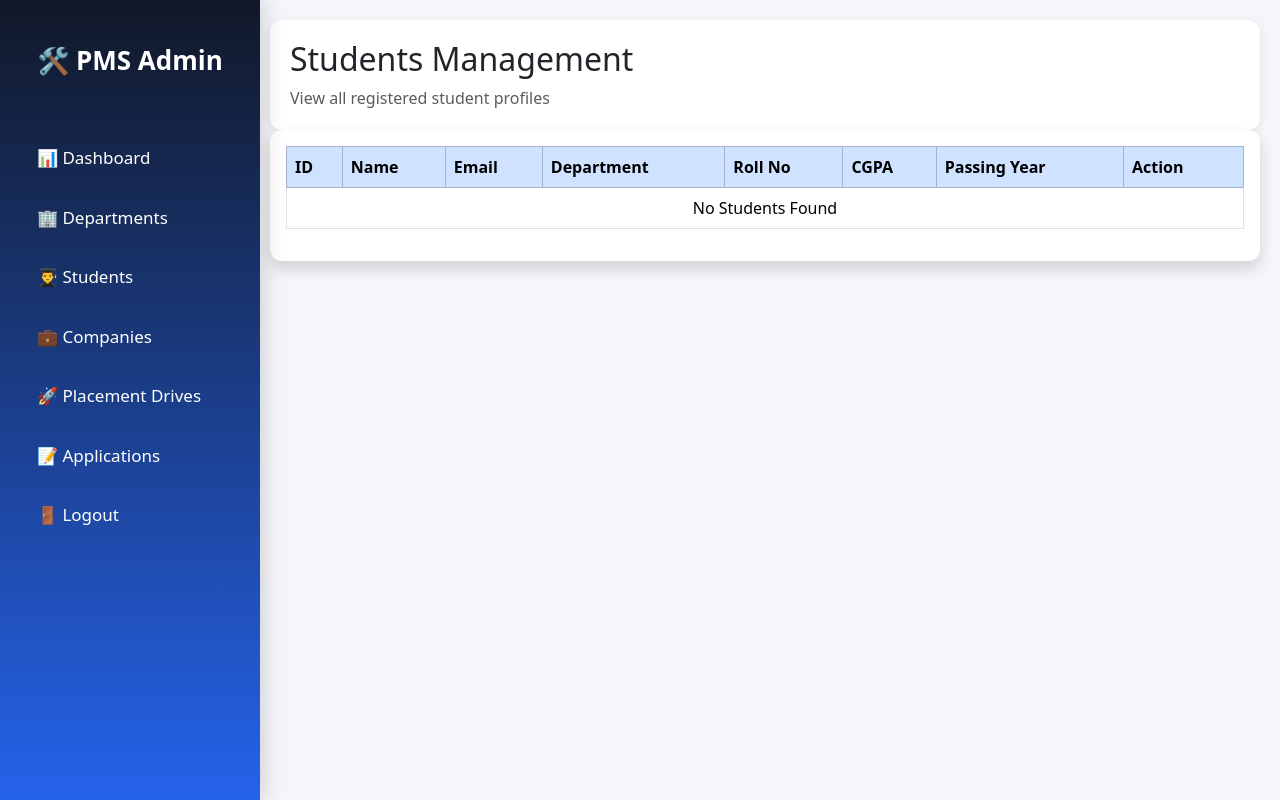
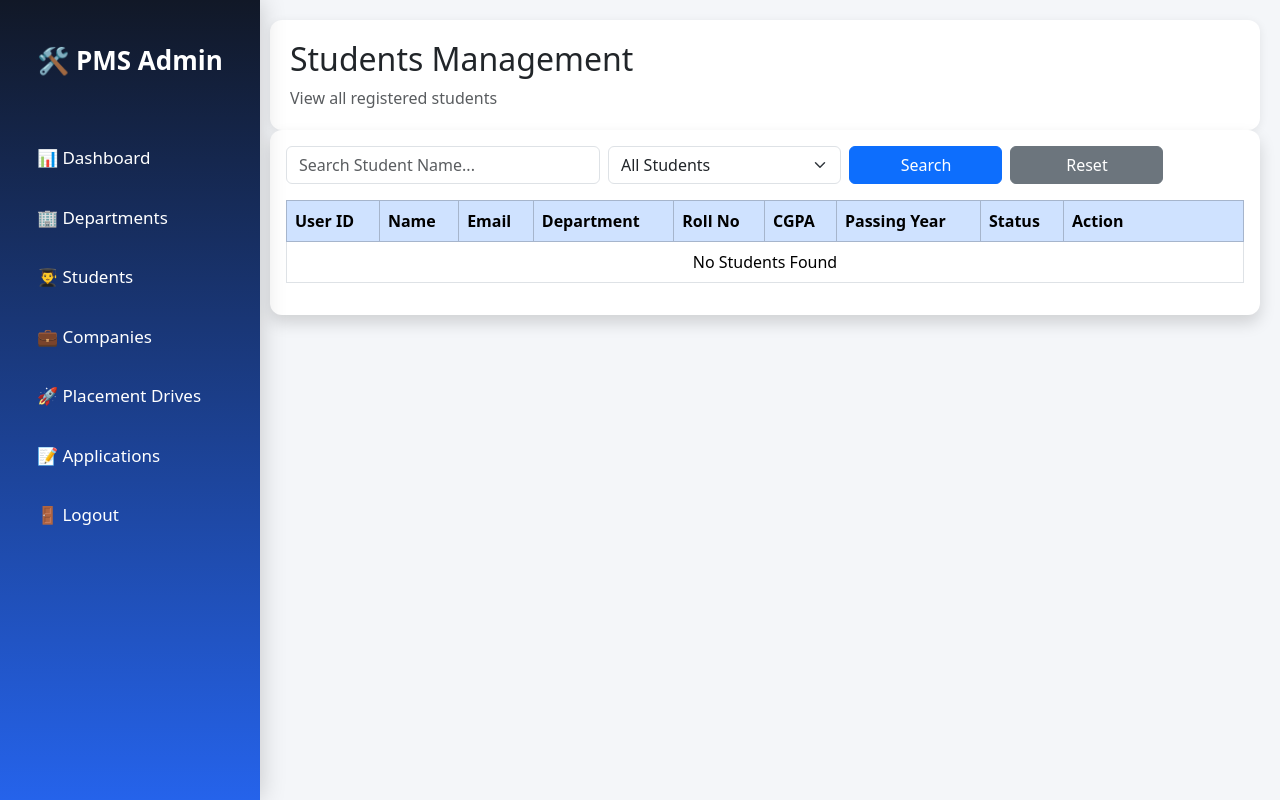
Before and after one commit to dipanshu1502/placement-management-system, a CodeIgniter 4 app: the page made by app/Views/admin/students/index.php in a window 1280 px wide. Run offline with PHP 8.4 and a stand-in for CodeIgniter, Linux system fonts and the light colour scheme; the template is opened without the code that fills it, so the values that code supplies are empty; some libraries are stand-ins or nearby versions.

Commit message:
Enhanced student management with profile status filters, search, and delete functionality

```diff
--- a/app/Config/Routes.php
+++ b/app/Config/Routes.php
@@ -53,6 +53,11 @@ $routes->get(
 $routes->get(
     'admin/students/view/(:num)',
     'Admin\Student::view/$1'
+);
+
+$routes->get(
+    'admin/students/delete/(:num)',
+    'Admin\Student::delete/$1'
 );
 
 // Companies
--- a/app/Views/admin/students/index.php
+++ b/app/Views/admin/students/index.php
@@ -4,37 +4,81 @@
 <div class="main">
 
     <div class="page-header d-flex justify-content-between align-items-center">
-
         <div>
             <h2>Students Management</h2>
             <p class="text-muted mb-0">
-                View all registered student profiles
+                View all registered students
             </p>
         </div>
-
     </div>
 
     <div class="card shadow">
 
         <div class="card-body">
 
+            <form method="get" class="row g-2 mb-3">
+
+                <div class="col-md-4">
+                    <input
+                        type="text"
+                        name="search"
+                        class="form-control"
+                        placeholder="Search Student Name..."
+                        value="<?= esc($search ?? '') ?>">
+                </div>
+
+                <div class="col-md-3">
+                    <select name="status" class="form-select">
+
+                        <option value="all"
+                            <?= ($status == 'all') ? 'selected' : '' ?>>
+                            All Students
+                        </option>
+
+                        <option value="complete"
+                            <?= ($status == 'complete') ? 'selected' : '' ?>>
+                            Complete Profile
+                        </option>
+
+                        <option value="incomplete"
+                            <?= ($status == 'incomplete') ? 'selected' : '' ?>>
+                            Incomplete Profile
+                        </option>
+
+                    </select>
+                </div>
+
+                <div class="col-md-2">
+                    <button type="submit" class="btn btn-primary w-100">
+                        Search
+                    </button>
+                </div>
+
+                <div class="col-md-2">
+                    <a href="<?= base_url('admin/students') ?>"
+                        class="btn btn-secondary w-100">
+                        Reset
+                    </a>
+                </div>
+
+            </form>
+
             <div class="table-responsive">
 
                 <table class="table table-bordered table-hover align-middle">
 
                     <thead class="table-primary">
-
                         <tr>
-                            <th>ID</th>
+                            <th>User ID</th>
                             <th>Name</th>
                             <th>Email</th>
                             <th>Department</th>
                             <th>Roll No</th>
                             <th>CGPA</th>
                             <th>Passing Year</th>
-                            <th width="120">Action</th>
+                            <th>Status</th>
+                            <th width="180">Action</th>
                         </tr>
-
                     </thead>
 
                     <tbody>
@@ -43,35 +87,65 @@
 
                             <?php foreach ($students as $student) : ?>
 
+                                <?php $isComplete = !empty($student['student_id']); ?>
+
                                 <tr>
 
-                                    <td><?= $student['id'] ?></td>
+                                    <td><?= $student['user_id'] ?></td>
 
                                     <td><?= esc($student['name']) ?></td>
 
                                     <td><?= esc($student['email']) ?></td>
 
                                     <td>
-                                        <?= esc($student['department_name']) ?>
+                                        <?= !empty($student['department_name']) ? esc($student['department_name']) : '-' ?>
                                     </td>
 
                                     <td>
-                                        <?= esc($student['roll_no']) ?>
+                                        <?= !empty($student['roll_no']) ? esc($student['roll_no']) : '-' ?>
                                     </td>
 
                                     <td>
-                                        <?= esc($student['cgpa']) ?>
+                                        <?= !empty($student['cgpa']) ? esc($student['cgpa']) : '-' ?>
                                     </td>
 
                                     <td>
-                                        <?= esc($student['passing_year']) ?>
+                                        <?= !empty($student['passing_year']) ? esc($student['passing_year']) : '-' ?>
                                     </td>
 
                                     <td>
 
-                                        <a href="<?= base_url('admin/students/view/' . $student['id']) ?>"
-                                            class="btn btn-info btn-sm">
-                                            View
+                                        <?php if ($isComplete) : ?>
+
+                                            <span class="badge bg-success">
+                                                Complete
+                                            </span>
+
+                                        <?php else : ?>
+
+                                            <span class="badge bg-warning text-dark">
+                                                Incomplete
+                                            </span>
+
+                                        <?php endif; ?>
+
+                                    </td>
+
+                                    <td>
+
+                                        <?php if ($isComplete) : ?>
+
+                                            <a href="<?= base_url('admin/students/view/' . $student['student_id']) ?>"
+                                                class="btn btn-info btn-sm mb-1">
+                                                View
+                                            </a>
+
+                                        <?php endif; ?>
+
+                                        <a href="<?= base_url('admin/students/delete/' . ($isComplete ? $student['student_id'] : $student['user_id'])) ?>"
+                                            class="btn btn-danger btn-sm"
+                                            onclick="return confirm('Are you sure you want to permanently delete this student account? This action cannot be undone.');">
+                                            Delete
                                         </a>
 
                                     </td>
@@ -83,11 +157,9 @@
                         <?php else : ?>
 
                             <tr>
-
-                                <td colspan="8" class="text-center">
+                                <td colspan="9" class="text-center">
                                     No Students Found
                                 </td>
-
                             </tr>
 
                         <?php endif; ?>
```
Also changed, not shown: app/Controllers/Admin/Student.php (+131 -9 lines), README.md.
